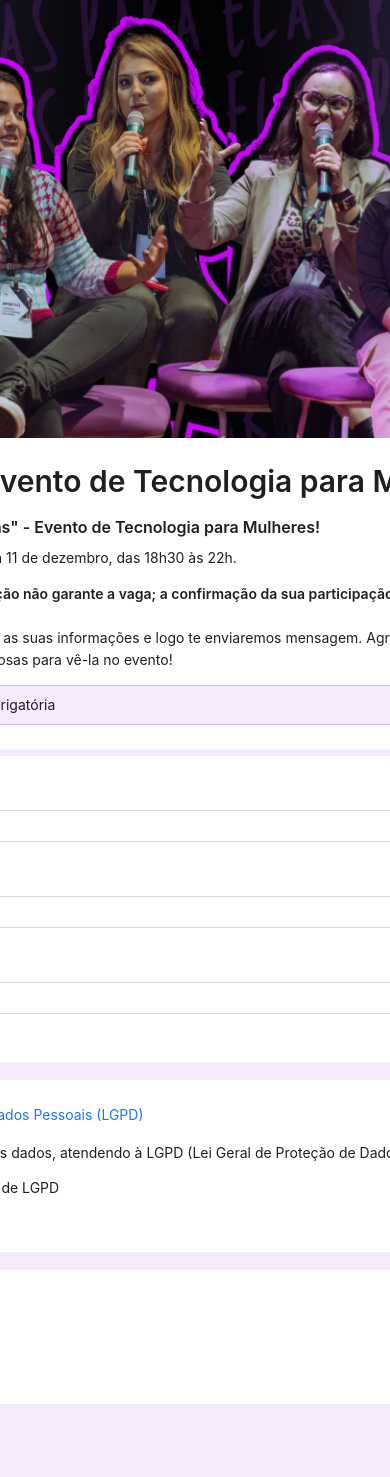
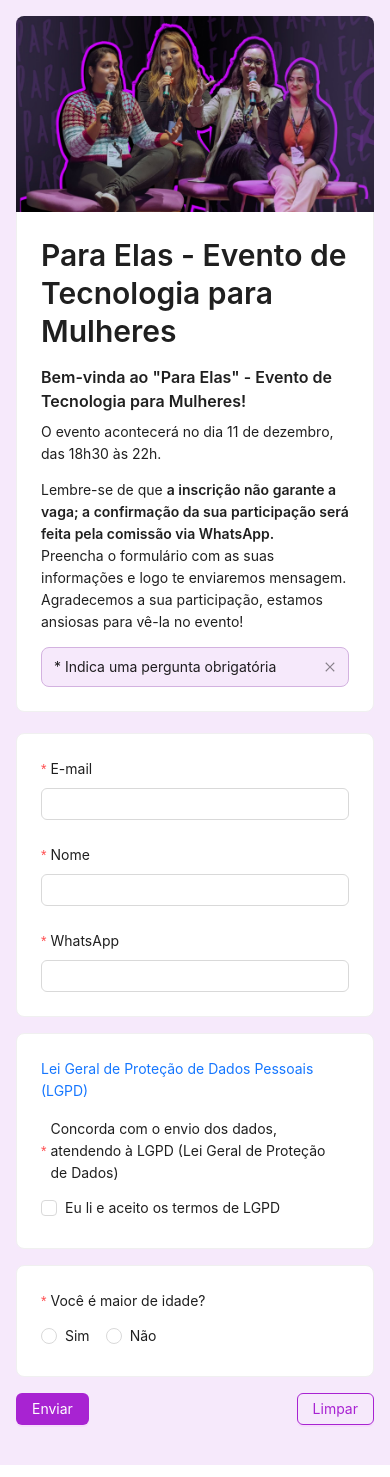
Before and after one commit to amandazzoc/paraelas-fe, a Next.js app: page / in a window 390 px wide. Built offline with nearby package versions, Linux system fonts and the light colour scheme.

Commit message:
refactor CadForm layout and styles for improved responsiveness; update primary button color in form

```diff
--- a/src/app/components/Form.tsx
+++ b/src/app/components/Form.tsx
@@ -20,7 +20,7 @@ export function CadForm() {
 
   return (
         <Form form={form} name="cadForm" initialValues={{ remember: true }} layout="vertical">
-            <Card style={{ width: "50rem", marginBottom: 16 }}>
+            <Card style={{marginBottom: 16 }}>
                 <Form.Item<FieldType>
                     label="E-mail"
                     name="email"
@@ -39,11 +39,12 @@ export function CadForm() {
                     label="WhatsApp"
                     name="whatsapp"
                     rules={[{ required: true, message: "Por favor, insira seu WhatsApp!" }]}
+                    style={{ marginBottom: 0 }}
                 >
                     <Input />
                 </Form.Item>
             </Card>
-            <Card style={{ width: "50rem", marginBottom: 16 }}>
+            <Card style={{ width: "100%", maxWidth: "800px", marginBottom: 16 }}>
                 <div style={{ marginBottom: 16 }}>
                     <Link
                         href="https://www.gov.br/mds/pt-br/acesso-a-informacao/privacidade-e-protecao-de-dados/lgpd"
@@ -59,11 +60,12 @@ export function CadForm() {
                     rules={[
                         { required: true, message: "Por favor, aceite os termos de LGPD!" },
                     ]}
+                    style={{ marginBottom: 0 }}
                 >
                     <Checkbox>Eu li e aceito os termos de LGPD</Checkbox>
                 </Form.Item>
             </Card>
-            <Card style={{ width: "50rem", marginBottom: 16 }}>
+            <Card style={{ width: "100%", maxWidth: "800px", marginBottom: 16 }}>
                 <Form.Item<FieldType>
                     label="Você é maior de idade?"
                     name="adult"
@@ -73,6 +75,7 @@ export function CadForm() {
                             message: "Por favor, confirme que você é maior de idade!",
                         },
                     ]}
+                    style={{ marginBottom: 0 }}
                 >
                     <Radio.Group>
                         <Radio value={true}>Sim</Radio>
@@ -82,10 +85,10 @@ export function CadForm() {
             </Card>
             <Form.Item>
                 <Flex justify="space-between">
-                    <Button htmlType="submit" color="purple" variant="solid">
+                    <Button htmlType="submit" color="primary" variant="solid">
                         Enviar
                     </Button>
-                    <Button htmlType="button" onClick={onReset} color="purple" variant="outlined">
+                    <Button htmlType="button" onClick={onReset} color="primary" variant="outlined" style={{ backgroundColor: "transparent" }}>
                         Limpar
                     </Button>
                 </Flex>
--- a/src/app/layout.tsx
+++ b/src/app/layout.tsx
@@ -1,6 +1,7 @@
 import type { Metadata } from "next";
 import { Geist, Geist_Mono } from "next/font/google";
 import "./globals.css";
+import { ConfigProvider } from "antd";
 
 const geistSans = Geist({
   variable: "--font-geist-sans",
@@ -25,7 +26,16 @@ export default function RootLayout({
   return (
     <html lang="pt-br">
       <body className={`${geistSans.variable} ${geistMono.variable}`}>
-        {children}
+        <ConfigProvider
+          theme={{
+            token: {
+              colorPrimary: "#a823d2",
+            },
+          }}
+        >
+
+            {children}
+        </ConfigProvider>
       </body>
     </html>
   );
--- a/src/app/page.module.css
+++ b/src/app/page.module.css
@@ -1,4 +1,5 @@
 .page{
   background-color: #f6e9fb;
   min-height: 100vh;
+  padding: 16px;
 }
--- a/src/app/page.tsx
+++ b/src/app/page.tsx
@@ -8,24 +8,47 @@ import { CadForm } from "./components/Form";
 
 export default function Home() {
   return (
-  <Flex align="center" justify="center" className={styles.page} vertical gap={5}>
-    <Card cover={<img alt="example" src="/cover.jpg" style={{width: "100%"}}/>} style={{ width: "50rem"}}>
+    <Flex
+      align="center"
+      justify="center"
+      className={styles.page}
+      vertical
+      gap={5}
+    >
+      <Card
+        cover={
+          <img
+            alt="example"
+            src="/cover.jpg"
+            style={{ width: "100%", height: "auto", objectFit: "cover" }}
+          />
+        }
+        style={{ width: "100%", maxWidth: "610px", marginBottom: 16 }}
+      >
         <Flex vertical>
           <Title level={2}>
             Para Elas - Evento de Tecnologia para Mulheres
           </Title>
-        <Title level={5} style={{marginTop: 0}}>
-          Bem-vinda ao &quot;Para Elas&quot; - Evento de Tecnologia para Mulheres!
+          <Title level={5} style={{ marginTop: 0 }}>
+            Bem-vinda ao &quot;Para Elas&quot; - Evento de Tecnologia para
+            Mulheres!
           </Title>
           <Flex vertical>
             <Paragraph>
               O evento acontecerá no dia 11 de dezembro, das 18h30 às 22h.
             </Paragraph>
-          <Paragraph style={{marginBottom: 0}}>
-            Lembre-se de que <Text strong> a inscrição não garante a vaga; a confirmação da sua participação será feita pela comissão via WhatsApp.</Text>
+            <Paragraph style={{ marginBottom: 0 }}>
+              Lembre-se de que{" "}
+              <Text strong>
+                {" "}
+                a inscrição não garante a vaga; a confirmação da sua
+                participação será feita pela comissão via WhatsApp.
+              </Text>
             </Paragraph>
             <Paragraph>
-            Preencha o formulário com as suas informações e logo te enviaremos mensagem. Agradecemos a sua participação, estamos ansiosas para vê-la no evento!
+              Preencha o formulário com as suas informações e logo te enviaremos
+              mensagem. Agradecemos a sua participação, estamos ansiosas para
+              vê-la no evento!
             </Paragraph>
             <Alert
               message="* Indica uma pergunta obrigatória"
```
Lines whose indentation alone changed are shown as unchanged.
